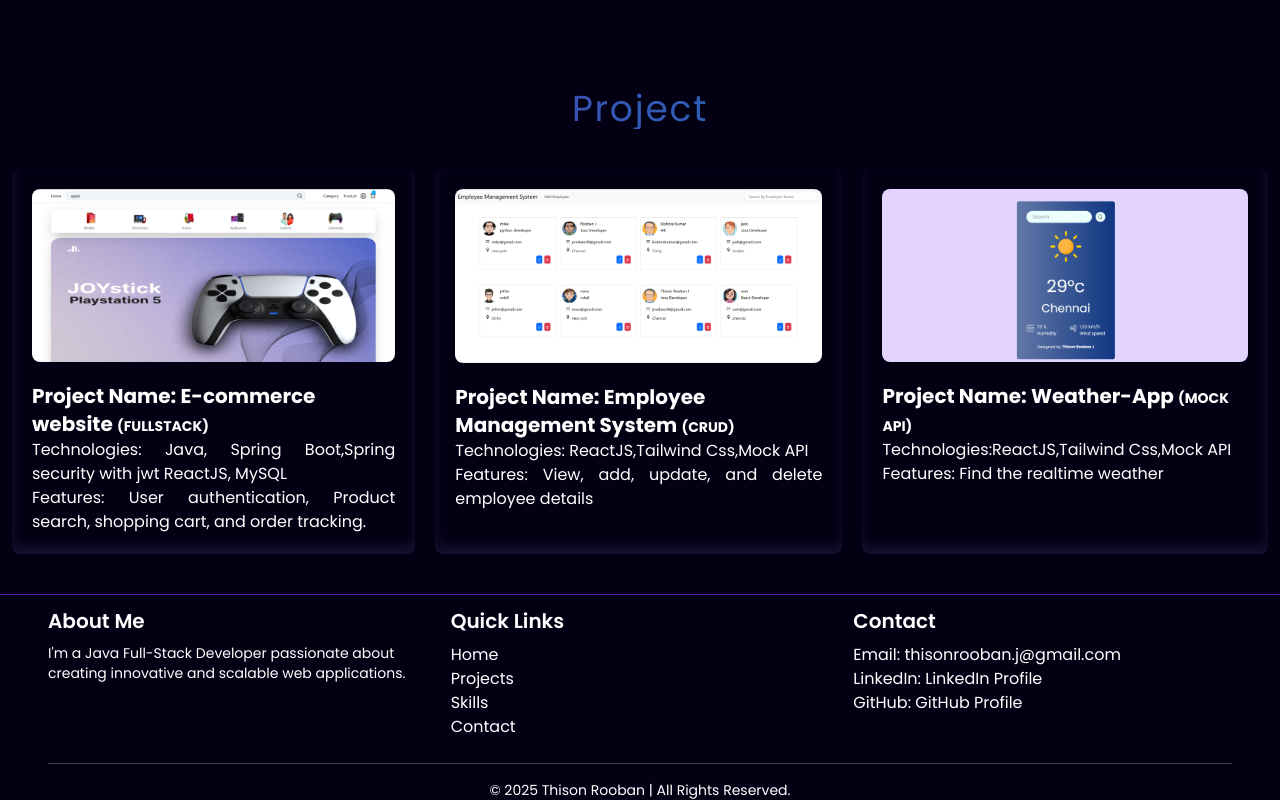
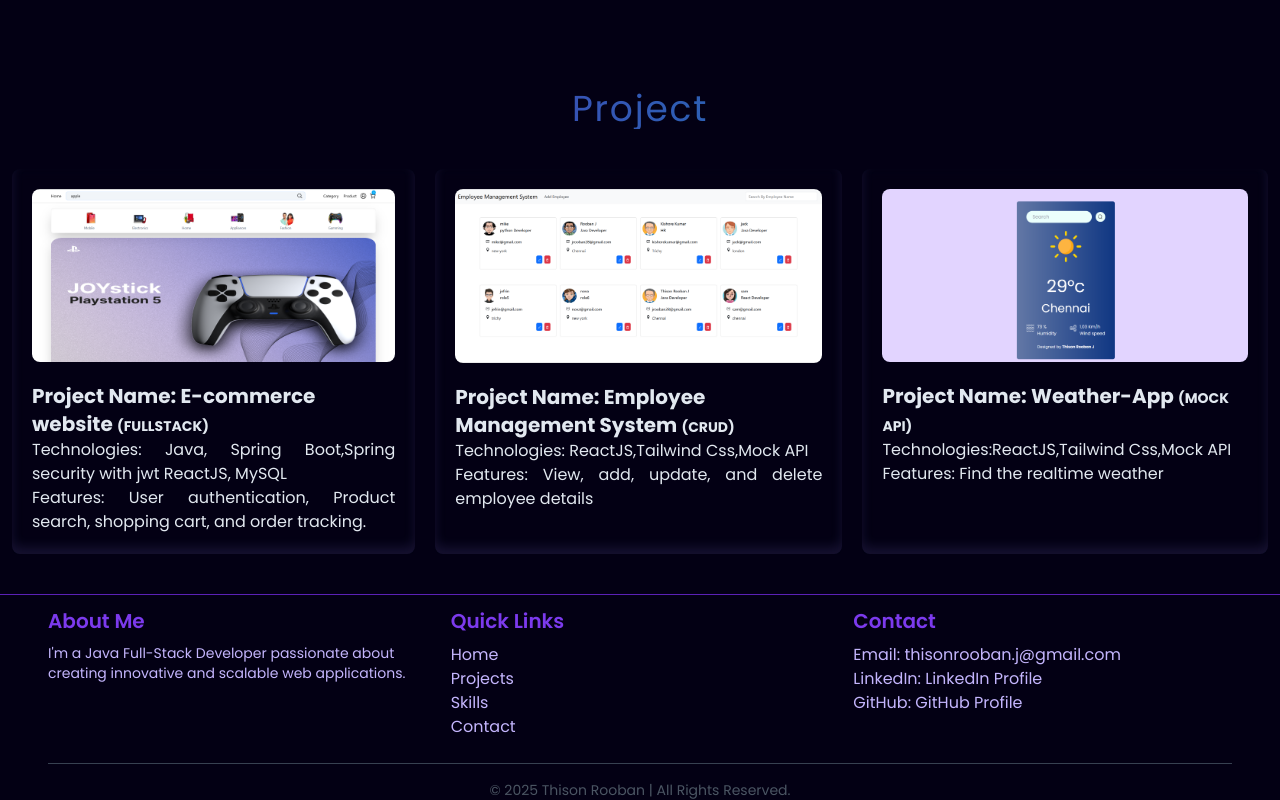
Before and after one commit to rooban295/Portfolio, a React (Vite) app: page / in a window 1280 px wide. Shown: the part 1078-1878 px from the top of the page. Built offline with nearby package versions, Linux system fonts and the light colour scheme; a web font is replaced by a local one.

Commit message:
adding cv

```diff
--- a/src/components/Contact.jsx
+++ b/src/components/Contact.jsx
@@ -8,8 +8,8 @@ export const Contact = () => {
 
             {/* About Section */}
             <div>
-              <h2 className="text-xl font-semibold text-white mb-2">About Me</h2>
-              <p className="text-sm">
+              <h2 className="text-xl font-semibold text-violet-600 mb-2">About Me</h2>
+              <p className="text-sm text-violet-300">
                 I'm a Java Full-Stack Developer passionate about creating
                 innovative and scalable web applications.
               </p>
@@ -17,8 +17,8 @@ export const Contact = () => {
 
             {/* Quick Links */}
             <div>
-              <h2 className="text-xl font-semibold text-white mb-2">Quick Links</h2>
-              <ul>
+              <h2 className="text-xl font-semibold text-violet-600 mb-2">Quick Links</h2>
+              <ul className='text-violet-300'>
                 <li><a href="#home" className="hover:text-blue-400">Home</a></li>
                 <li><a href="#projects" className="hover:text-blue-400">Projects</a></li>
                 <li><a href="#skills" className="hover:text-blue-400">Skills</a></li>
@@ -28,15 +28,17 @@ export const Contact = () => {
 
             {/* Contact Section */}
             <div>
-              <h2 className="text-xl font-semibold text-white mb-2">Contact</h2>
+              <h2 className="text-xl font-semibold text-violet-600 mb-2">Contact</h2>
+              <div className='text-violet-300'>
               <p>Email: <a href="mailto:your-email@example.com" className="hover:text-blue-400">thisonrooban.j@gmail.com</a></p>
               <p>LinkedIn: <a href="https://www.linkedin.com/in/roobanj/" target="_blank" className="hover:text-blue-400">LinkedIn Profile</a></p>
               <p>GitHub: <a href="https://github.com/rooban295?tab=repositories" target="_blank" className="hover:text-blue-400">GitHub Profile</a></p>
+              </div>
             </div>
 
           </div>
 
-          <div className="border-t border-gray-700 mt-6 pt-4 text-center text-sm">
+          <div className="border-t border-gray-700 mt-6 pt-4 text-center text-sm text-gray-600">
             &copy; {new Date().getFullYear()} Thison Rooban | All Rights Reserved.
           </div>
         </div>
--- a/src/components/Project.jsx
+++ b/src/components/Project.jsx
@@ -16,35 +16,34 @@ export const Project = () => {
               <a href="https://ecommerce-rho-khaki.vercel.app/" target="_blank"><img src={ecom} alt="" className='rounded-lg '/></a>
             </div>
 
-            <div className='flex-col gap-2'>
-            <h1 className='text-white text-xl font-bold'>Project Name: E-commerce website <span className='text-sm'>(FULLSTACK)</span></h1>
+            <div className='flex-col gap-2 text-slate-200 '>
+            <h1 className='text-xl font-bold'>Project Name: E-commerce website <span className='text-sm'>(FULLSTACK)</span></h1>
              <p className='text-justify'>Technologies: Java, Spring Boot,Spring security with jwt ReactJS, MySQL </p>
              <p className='text-justify'>Features: User authentication, Product search, shopping cart, and order tracking.</p>
             </div>
         </div>
 
 
-        <div className='flex flex-col px-5 gap-5  rounded-lg p-5 skills-Welcome-box'>
+        <div className='flex flex-col px-5 gap-5  rounded-lg p-5 skills-Welcome-box text-slate-200'>
             <div className=''>
               <a href="https://employee-management-system-beta-dun.vercel.app/" target="_blank"><img src={weather} alt="" className='rounded-lg  w-full' /></a>
             </div>
-            <div className='text-white flex-col gap-2'>
-            <h1 className='text-white text-xl font-bold'>Project Name: Employee Management System <span className='text-sm'>(CRUD)</span></h1>
+            <div className=' flex-col gap-2'>
+            <h1 className='text-xl font-bold'>Project Name: Employee Management System <span className='text-sm'>(CRUD)</span></h1>
             <p className='text-justify'>Technologies: ReactJS,Tailwind Css,Mock API </p>
             <p className='text-justify'>Features: View, add, update, and delete employee details </p>
             </div>
 
-
         </div>
 
 
-        <div className='flex flex-col px-5 gap-5 rounded-lg p-5 skills-Welcome-box'>
+        <div className='flex flex-col px-5 gap-5 rounded-lg p-5 skills-Welcome-box text-slate-200'>
             <div className=''>
               <a href="https://weather-app-iota-six-14.vercel.app/" target="_blank"><img src={emp} alt="" className='rounded-lg w-full' /></a>
             </div>
 
-            <div className='text-white flex-col gap-2'>
-            <h1 className='text-white text-xl font-bold'>Project Name: Weather-App <span className='text-sm'>(MOCK API)</span></h1>
+            <div className='flex-col gap-2'>
+            <h1 className='text-xl font-bold'>Project Name: Weather-App <span className='text-sm'>(MOCK API)</span></h1>
             <p>Technologies:ReactJS,Tailwind Css,Mock API </p>
             <p>Features: Find the realtime weather</p>
             </div>
```
